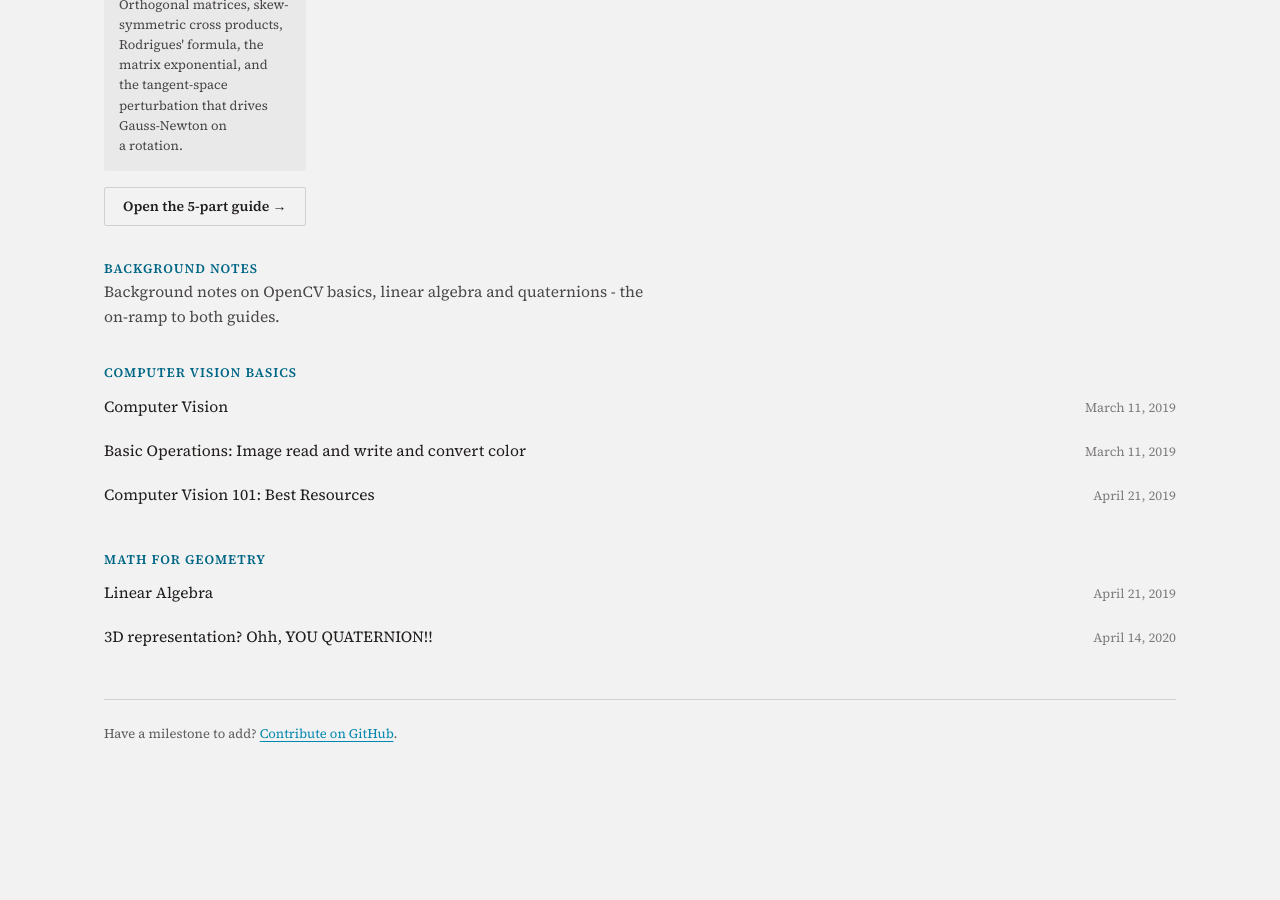
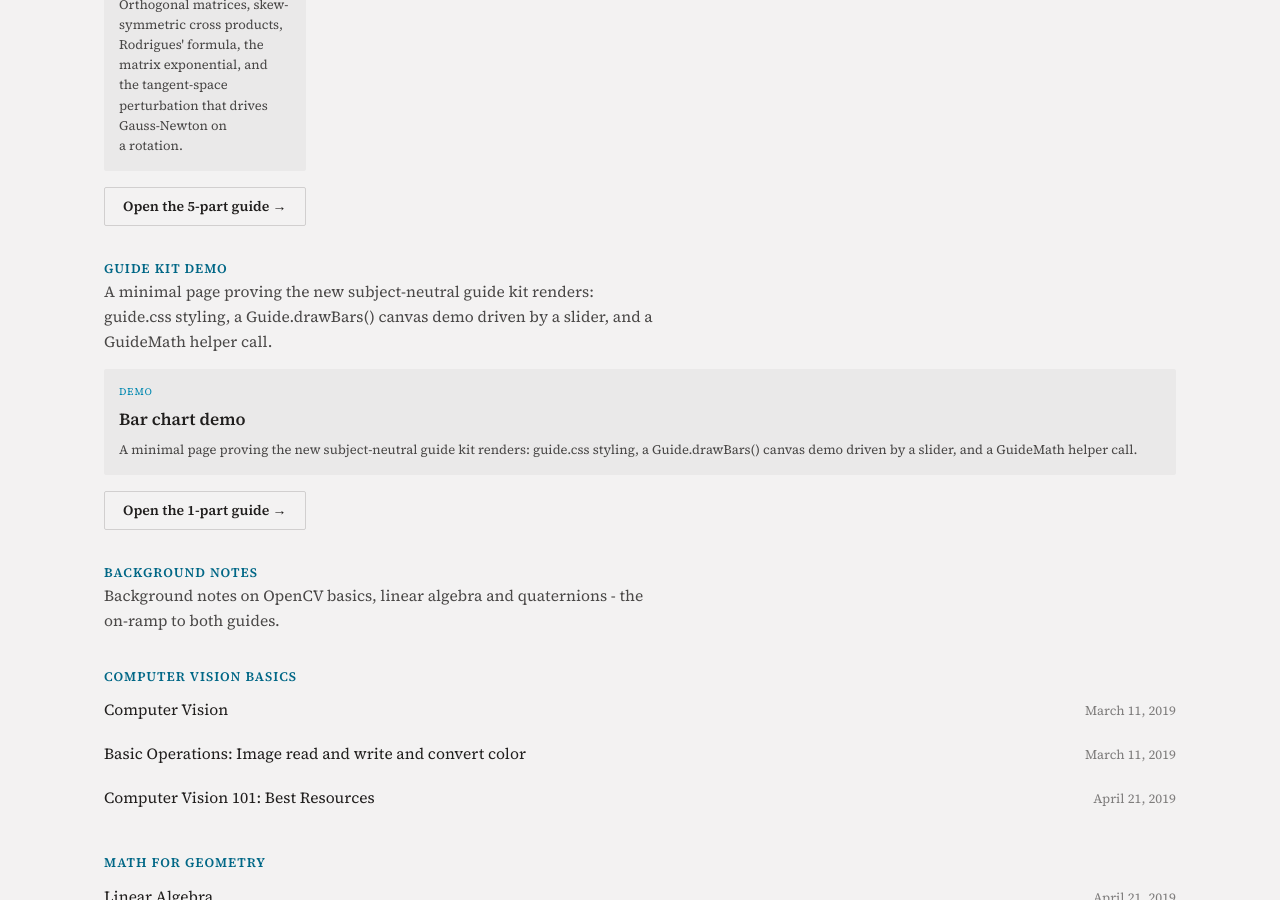
Before and after one commit to DenimPatel/AI, a Jekyll site: the page built from vision/index.md, in a window 1280 px wide and 900 px high, scrolled down 1877 px. Built offline with Jekyll 4.4.1, drawn with Linux system fonts in a browser that asks for light colours; before the commit the page ends 2686 px from its top, so only the background shows below that.

Commit message:
Add scaffolding scripts, templates, and a guide-kit demo page
- _templates/guide-part.html, _templates/note.md: starting points wired to the guide
  kit / note conventions, with quoted front-matter placeholders (note.md marks
  `description` required).
- scripts/new-part.sh <series_id> <slug>: appends a part to _data/series/<id>.yml and
  writes the page from the template.
- scripts/new-note.sh <section> <group> <slug>: writes a note from the template.
- scripts/new-series.sh <section> <series_id>: creates a new series YAML + hub page and
  registers it under _data/sections.yml (documents that this one rewrites sections.yml
  through a YAML round-trip, so diff before committing).
- _data/series/guide_kit_demo.yml + vision/guide-kit-demo/: a small demo series (one
  page) proving the guide kit renders end to end — guide.css styling, a Guide.drawBars()
  canvas driven by a slider, a GuideMath.deg2rad() call. Not real content; a build-time
  smoke test and a worked example for the scaffolds above.
- _data/sections.yml: registers guide_kit_demo under vision, and adds a header comment
  documenting the file's contract (which keys are required/optional and what each
  drives on the section hub).

Co-Authored-By: Claude Sonnet 5 <noreply@anthropic.com>
Claude-Session: https://claude.ai/code/session_01A27EyisqeUroU1EG7e3iBA

```diff
--- a/_data/sections.yml
+++ b/_data/sections.yml
@@ -1,5 +1,23 @@
 # The three top-level subjects. Drives the global nav (_includes/site-nav.html),
-# the homepage doors, and each section hub page.
+# the homepage doors, and each section hub page (_layouts/section-hub.html).
+#
+# Contract - one entry per section, keys:
+#   id        (required) matches page front-matter `section:` values for this subject.
+#   title     (required) the section's display name.
+#   url       (required) the section hub's own permalink.
+#   kicker    (required) short label shown above the h1 on the hub.
+#   blurb     (required) the hub's lede paragraph.
+#   pages     (optional) a list of {title, url, blurb} hand-authored pages to card-grid
+#             at the top of the hub (e.g. the /ai/ record pages). Omit if the section has
+#             none.
+#   series    (optional) a list of series ids (matching _data/series/<id>.yml filenames)
+#             to render as card grids, each followed by an "Open the N-part guide" button.
+#             Omit if the section has no interactive guides.
+#   notes_path / notes_blurb (optional, must be given together) - when set, the hub
+#             renders a "Background notes" heading with this blurb, followed by
+#             {% include note-list.html section=<id> %} (the field-note listing for
+#             this section, grouped/ordered by _data/note_groups.yml). Omit both if the
+#             section has no field notes.
 - id: ai
   title: "AI"
   url: /ai/
@@ -35,6 +53,7 @@
   series:
     - multi_view_geometry
     - nonlinear_optimization
+    - guide_kit_demo
   notes_path: /vision/notes/
   notes_blurb: "Background notes on OpenCV basics, linear algebra and quaternions - the on-ramp to both guides."
 
@@ -43,3 +62,5 @@
   url: /robotics/
   kicker: "Field notes"
   blurb: "Notes and tutorials on ROS and robot navigation, migrated from the Robotics At Once blog."
+  notes_path: /robotics/
+  notes_blurb: "Notes and tutorials on ROS and robot navigation, migrated from the Robotics At Once blog."
--- /dev/null
+++ b/_data/series/guide_kit_demo.yml
@@ -0,0 +1,12 @@
+# A one-page demo series proving the guide kit (guide.css, guide-core.js, guide-math.js,
+# guide-plot3d.js, guide-head.html, guide-footer.html) works end to end. Not a real
+# content series - kept small and clearly labeled. See _templates/guide-part.html and
+# scripts/new-part.sh, which this page was scaffolded with.
+hub: /vision/guide-kit-demo/
+title: Guide Kit Demo
+parts:
+  - num: 1
+    title: "Bar chart demo"
+    short: "Demo"
+    permalink: /vision/guide-kit-demo/bar-chart/
+    blurb: "A minimal page proving the new subject-neutral guide kit renders: guide.css styling, a Guide.drawBars() canvas demo driven by a slider, and a GuideMath helper call."
--- /dev/null
+++ b/vision/guide-kit-demo/bar-chart/index.html
@@ -0,0 +1,94 @@
+---
+title: "Guide Kit Demo: Bar Chart"
+description: "A minimal interactive demo proving the guide kit renders: guide.css styling, a Guide.drawBars() canvas driven by a slider, and a GuideMath.deg2rad() call — the kit new guide pages should use instead of copy-pasting the vision pages' inline styles and scripts."
+permalink: "/vision/guide-kit-demo/bar-chart/"
+section: "vision"
+series: "guide_kit_demo"
+---
+<!DOCTYPE html>
+<html lang="en">
+<head>
+{% include guide-head.html %}
+</head>
+<body>
+
+{% include site-nav.html %}
+{% include series-nav.html series=site.data.series.guide_kit_demo %}
+
+<main class="wrap g">
+  <header class="page-header">
+    <h1>{{ page.title }}</h1>
+  </header>
+
+  <section class="g-step">
+    <div class="g-step-head">
+      <span class="g-step-num">1</span>
+      <h2>Proving the guide kit renders</h2>
+    </div>
+    <div class="g-goal">💡 <span><b>The plan:</b> drag the slider and watch a <code>Guide.drawBars()</code> canvas redraw, styled entirely by <code>guide.css</code>'s <code>.g-</code> classes and driven by <code>guide-core.js</code> + <code>guide-math.js</code> — none of it copy-pasted per page.</span></div>
+
+    <div class="g-demo">
+      <div class="g-canvas-wrap">
+        <canvas id="demo-canvas" width="640" height="220"></canvas>
+        <p class="g-canvas-hint">The middle bar's length is driven by the slider.</p>
+      </div>
+      <div class="g-controls">
+        <div class="g-field">
+          <label>Middle bar value <span class="val">50</span></label>
+          <input type="range" id="value-slider" min="0" max="100" value="50">
+        </div>
+        <div class="g-readout" id="readout"></div>
+        <div class="g-btnrow">
+          <button id="randomize-btn">Randomize</button>
+        </div>
+      </div>
+    </div>
+  </section>
+</main>
+
+{% include series-prevnext.html series=site.data.series.guide_kit_demo %}
+{% include guide-footer.html %}
+
+<script src="{{ '/assets/js/guide-core.js' | relative_url }}"></script>
+<script src="{{ '/assets/js/guide-math.js' | relative_url }}"></script>
+{% raw %}
+<script>
+(function () {
+  "use strict";
+  var canvas = document.getElementById('demo-canvas');
+  var readout = document.getElementById('readout');
+  var slider = document.getElementById('value-slider');
+  var randomizeBtn = document.getElementById('randomize-btn');
+  var setup = Guide.setupCanvas(canvas, 640, 220, draw);
+
+  function data() {
+    var mid = parseFloat(slider.value);
+    return [
+      { label: 'A', value: 30 },
+      { label: 'B', value: mid },
+      { label: 'C', value: 70 }
+    ];
+  }
+
+  function draw() {
+    Guide.drawBars(setup.ctx, 640, 220, data());
+    // GuideMath is loaded too - prove it works with a trivial conversion in the readout.
+    var rad = GuideMath.deg2rad(90);
+    readout.innerHTML =
+      '<div><span class="k">middle value</span> = <span class="hi">' + slider.value + '</span></div>' +
+      '<div><span class="k">GuideMath.deg2rad(90)</span> = <span class="hi">' + rad.toFixed(4) + '</span></div>';
+  }
+
+  Guide.bindSliders([slider], draw);
+  randomizeBtn.addEventListener('click', function () {
+    slider.value = Math.round(Math.random() * 100);
+    slider.dispatchEvent(new Event('input'));
+  });
+
+  draw();
+})();
+</script>
+{% endraw %}
+
+</body>
+</html>
--- /dev/null
+++ b/vision/guide-kit-demo/index.md
@@ -0,0 +1,14 @@
+---
+layout: series-hub
+title: "Guide Kit Demo"
+description: "A one-page demo proving the subject-neutral guide kit (guide.css, guide-core.js, guide-math.js, guide-plot3d.js) renders correctly, for use as a starting point for future guide pages."
+permalink: "/vision/guide-kit-demo/"
+section: "vision"
+series: "guide_kit_demo"
+---
+
+This is not a real content series - it exists to prove that new guide pages built on
+`_includes/guide-head.html`, `_includes/guide-footer.html`, `assets/css/guide.css`,
+`assets/js/guide-core.js`, `assets/js/guide-math.js` and `assets/js/guide-plot3d.js` work,
+without touching any of the 19 existing multi-view-geometry / nonlinear-optimization pages.
+See `CLAUDE.md`'s "Adding new content" section for how to scaffold a real one.
```
Also changed, not shown: _templates/guide-part.html (added, +80 -0 lines), _templates/note.md (added, +14 -0 lines), 3 other files.
